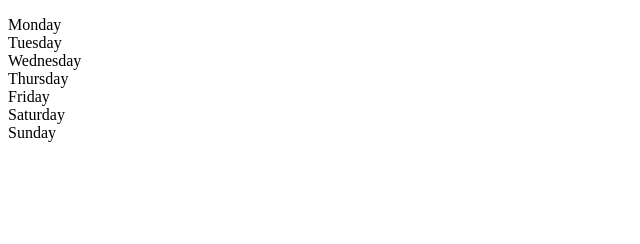
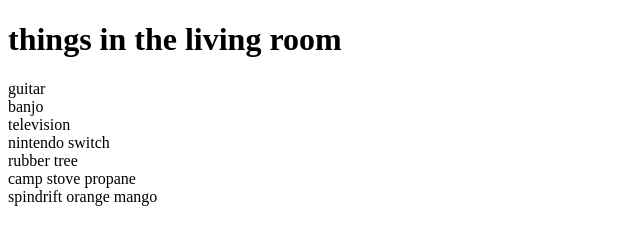
Before and after one commit to bethanyrennard/interactive, a plain HTML site: page exercise-001.html in a window 1280 px wide. Shown: the whole page, without its empty margins (0-640 px from the left). Drawn offline with Linux system fonts and the light colour scheme.

Commit message:
Update exercise-001.html

```diff
--- a/exercise-001.html
+++ b/exercise-001.html
@@ -6,14 +6,15 @@
 		</title>
 	</head>
 	<body>
+		<h1>things in the living room</h1>
 		<p>
-			Monday<br>
-			Tuesday<br>
-			Wednesday<br>
-			Thursday<br>
-			Friday<br>
-			Saturday<br>
-			Sunday<br>
+			guitar<br>
+			banjo<br>
+			television<br>
+			nintendo switch<br>
+			rubber tree<br>
+			camp stove propane<br>
+			spindrift orange mango<br>
 		</p>
 	</body>
 </html>
```
